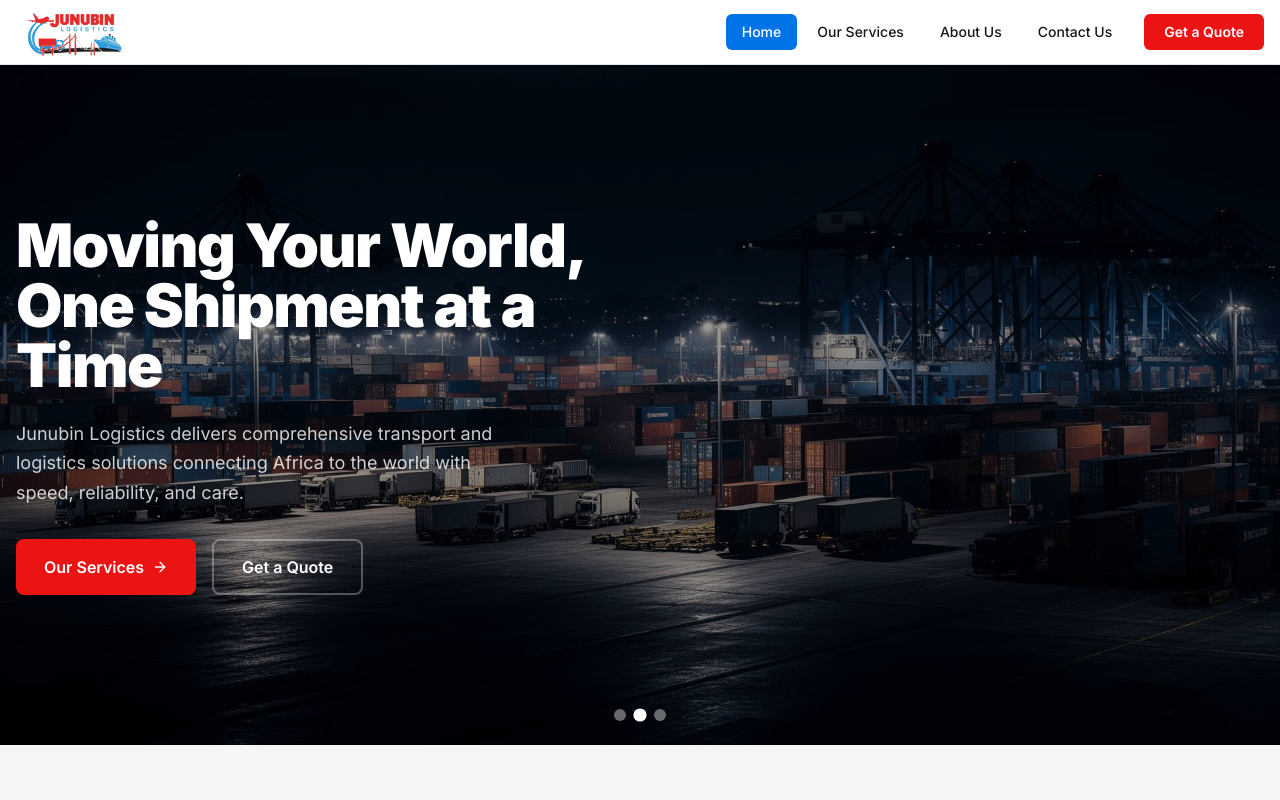
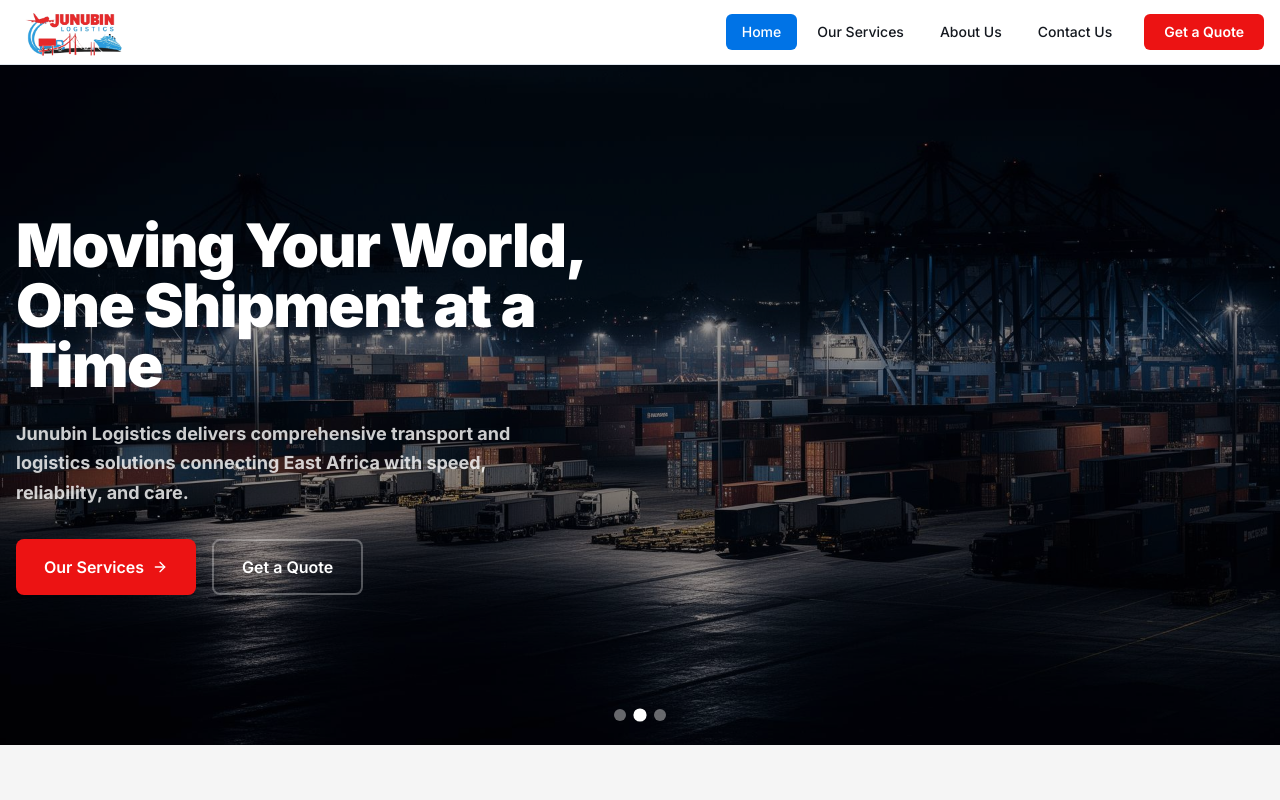
Before and after one commit to JosephOkumu/junubinlogistics, a React (Vite) app in the folder frontend/: page / in a window 1280 px wide. Shown: the top 800 px of the page. Built offline with nearby package versions, Linux system fonts and the light colour scheme; the HTML template or start-up script is replaced by a standard one.

Commit message:
chore: modify hero content

```diff
--- a/frontend/src/pages/Index.tsx
+++ b/frontend/src/pages/Index.tsx
@@ -82,8 +82,8 @@ const Index = () => {
             <h1 className="text-4xl md:text-6xl font-black text-white leading-tight mb-6">
               Moving Your World, One Shipment at a Time
             </h1>
-            <p className="text-lg text-white/80 mb-8 leading-relaxed max-w-lg">
-              Junubin Logistics delivers comprehensive transport and logistics solutions connecting Africa to the world with speed, reliability, and care.
+            <p className="text-lg font-bold text-white/80 mb-8 leading-relaxed max-w-lg">
+              Junubin Logistics delivers comprehensive transport and logistics solutions connecting East Africa with speed, reliability, and care.
             </p>
             <div className="flex flex-wrap gap-4">
               <a
```
